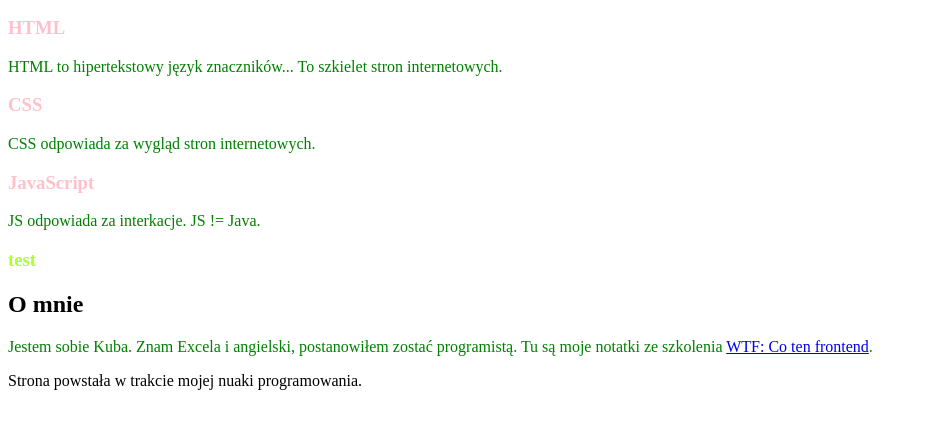
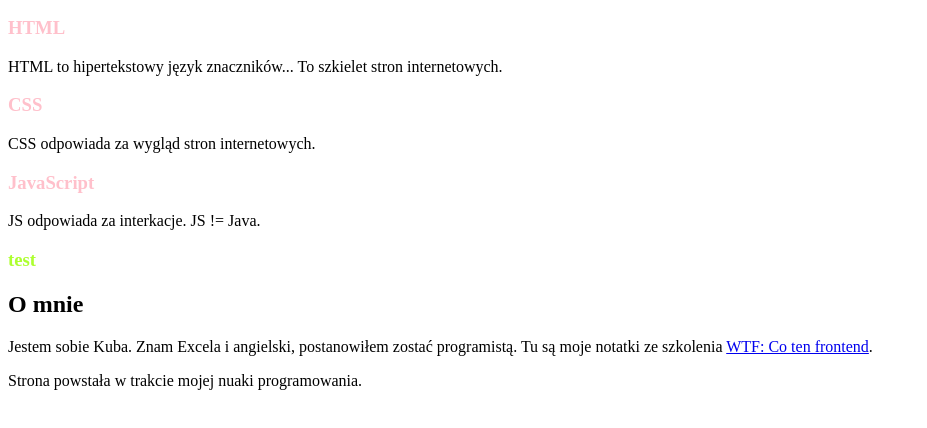
Before and after one commit to kubapiotrowicz/homepage, a plain HTML site: page index.html in a window 1280 px wide. Shown: the part 136-564 px from the top of the page, without its empty margins (0-927 px from the left). Drawn offline with Linux system fonts and the light colour scheme.

Commit message:
commit excersise

```diff
--- a/style.css
+++ b/style.css
@@ -2,9 +2,6 @@
             color: red;
         }
 
-        p {
-            color: green;
-        }
 
         section h3 {
             color: pink;
```
